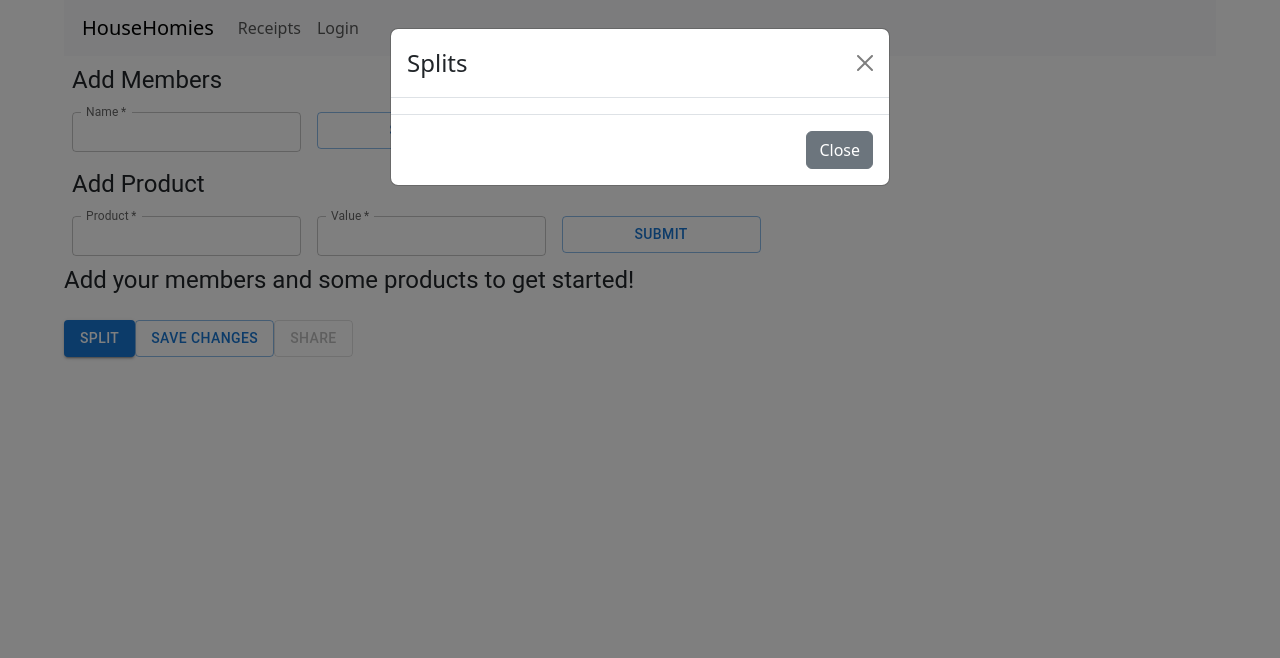
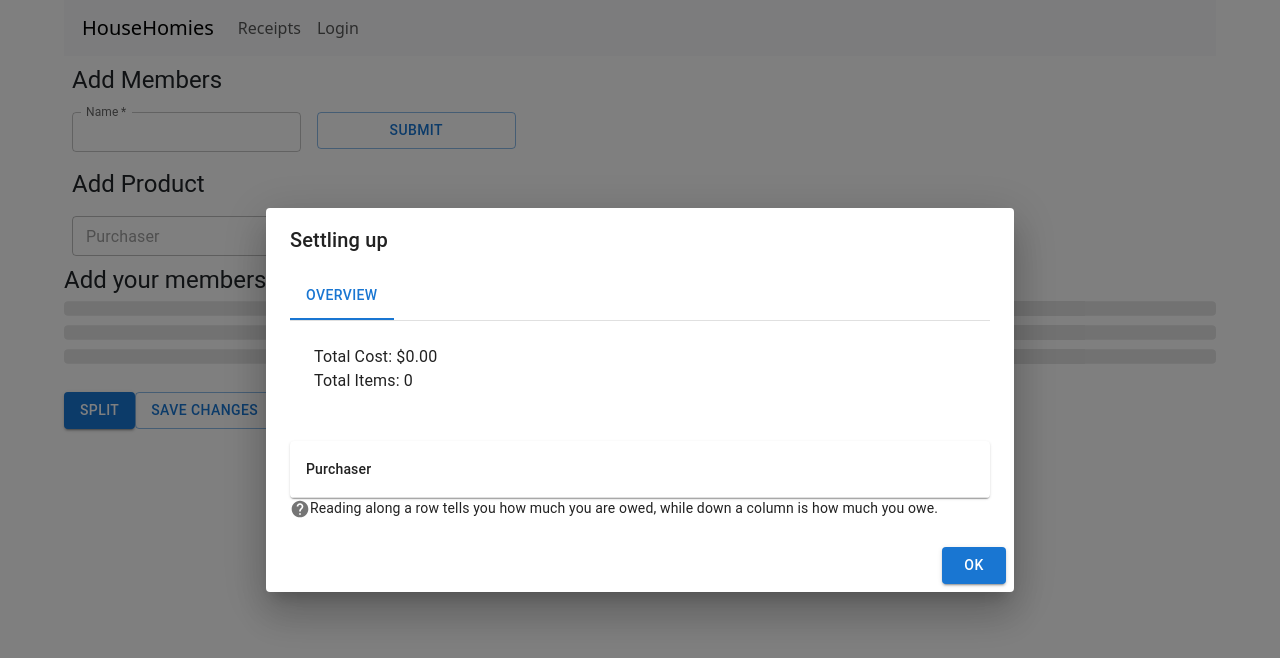
Before and after one commit to jackiehongg/house-homies, a React (Create React App) app: page / in a window 1280 px wide. Both pictures are taken after a click on the button "SPLIT". Shown: the top 658 px of the page. Built offline with nearby package versions, Linux system fonts and the light colour scheme.

Commit message:
support for multiple spenders and improved split summary

```diff
--- a/src/App.js
+++ b/src/App.js
@@ -1,15 +1,16 @@
 import { useEffect, useState } from "react";
+import Button from '@mui/material/Button';
+import Container from '@mui/material/Container';
+import axios from 'axios';
+import { v4 as uuidv4 } from 'uuid';
+import { disableReactDevTools } from '@fvilers/disable-react-devtools';
+
 import MemberForm from "./components/MemberForm";
 import ProductForm from "./components/ProductForm";
 import ProductClaim from "./components/ProductClaim";
 import NavbarMenu from './components/NavbarMenu';
 import ShareLink from './components/ShareLink';
 import Debts from './components/Debts';
-import Button from '@mui/material/Button';
-import Container from '@mui/material/Container';
-import axios from 'axios';
-import { v4 as uuidv4 } from 'uuid';
-import { disableReactDevTools } from '@fvilers/disable-react-devtools';
 
 if (process.env.NODE_ENV === 'production') disableReactDevTools()
 
@@ -36,7 +37,6 @@ function App() {
 	const URLreceiptid = URLparams.get('receiptid')
 
 	useEffect(() => {
-    console.log(URLreceiptid)
 		if (URLreceiptid) {
 			axios.get(URLreceiptid + '/receipts')
 				.then(function (response) {
@@ -58,29 +58,42 @@ function App() {
 
 	const handleSubmitMember = (e) => {
 		e.preventDefault();
-    setMembers([...members, e.target.member.value]);
-    const newCheck = {}
+		const member = (e.target.member.value).charAt(0).toUpperCase() + (e.target.member.value).slice(1)
+		setMembers([...members, member]);
+		const newCheck = {...checks}
 		for (const product of products) {
-      newCheck[e.target.member.value + product['id']] = 0
+			newCheck[member + product['id']] = 0
 		}
-    setChecks(Object.assign({}, checks, newCheck))
+		setChecks(newCheck)
 	};
 
 	const handleDeleteMember = (e, member) => {
 		e.preventDefault();
+
+		const newChecks = { ...checks }
+		for (const product of products) {
+			if (product['purchaser'] === member) {
+				for (const member of members) {
+					delete newChecks[member + product['id']]
+				}
+			} else {
+				delete newChecks[member + product['id']]
+			}
+		}
+
+		const newProducts = products.filter((product) => {return product['purchaser'] !== member})
+
 		const newMembers = [...members]
 		newMembers.splice(newMembers.indexOf(member), 1)
+
 		setMembers(newMembers)
-    const newChecks = { ...checks }
-    for (const product of products) {
-      delete newChecks[member + product['id']]
-    }
+		setProducts(newProducts)
 		setChecks(newChecks)
 	}
 
 	const handleSubmitProduct = (e) => {
 		e.preventDefault();
-    const newItem = { 'id': uuidv4(), 'label': e.target.label.value, 'value': e.target.value.value }
+		const newItem = { 'id': uuidv4(), 'label': e.target.label.value, 'value': parseFloat(e.target.value.value), 'purchaser': e.target.purchaser.value }
 		const newProducts = [...products, newItem]
 		setProducts(newProducts);
 		const newChecks = {}
@@ -91,13 +104,11 @@ function App() {
 
 	const handleDeleteProduct = (e, targetID) => {
 		e.preventDefault()
-
 		const newProducts = [...products]
 		const idx = newProducts.findIndex(({ id }) => id === targetID)
 		products.splice(idx, 1)
 
 		const newChecks = { ...checks };
-
 		for (const member of members) {
 			delete newChecks[member + targetID]
 		}
@@ -106,23 +117,39 @@ function App() {
 
 	const handleClaimSubmit = (e) => {
 		e.preventDefault();
+		// members: [m1, m2, m3, ...]
+		// products: [{id: pid, label: l1, value: v1, purchaser, m1}]
+		// checks: {m1+id: weight}
 
-    const newDebt = {};
-    for (const member of members) newDebt[member] = 0;
 
-    // For every product, calculate sum of claims on an item and determine share as value / claims * checks
+		const newDebt = {}
+
+		for (const member of members) {
+			newDebt[member] = {}
+			for (const member2 of members) {
+				newDebt[member][member2] = 0
+			}
+		}
+
 		for (const product of products) {
 			let numClaims = 0
-
 			for (const member of members) {
 				numClaims = numClaims + checks[member + product['id']]
 			}
 
 			for (const member of members) {
 				let share = product['value'] / numClaims * checks[member + product['id']]
-        if (checks[member + product['id']] > 0) newDebt[member] += share
+				if (checks[member + product['id']] > 0) {
+					newDebt[product['purchaser']][member] += share
 				}
 
+			}
+		}
+
+		for (const purchaser of Object.keys(newDebt)) {
+			for (const member of Object.keys(newDebt[purchaser])) {
+				newDebt[purchaser][member] = parseFloat(newDebt[purchaser][member].toFixed(2))
+			}
 		}
 
 		setDebt(newDebt)
@@ -130,7 +157,6 @@ function App() {
 	};
 
 	const handleSaveChanges = async (e) => {
-
 		const body = {
 			"username": user ? user['username'] : null,
 			"members": members,
@@ -170,7 +196,7 @@ function App() {
 		<Container>
 			<NavbarMenu setUser={setUser} user={user} handleLoadReceipt={handleLoadReceipt} />
 			<MemberForm members={members} debt={debt} handleSubmitMember={handleSubmitMember} handleDeleteMember={handleDeleteMember} />
-      <ProductForm handleSubmitProduct={handleSubmitProduct} />
+			<ProductForm handleSubmitProduct={handleSubmitProduct} members={members} />
 			<ProductClaim members={members} products={products} checks={checks} setChecks={setChecks} handleDeleteProduct={handleDeleteProduct} />
 
 			<br></br>
@@ -178,7 +204,7 @@ function App() {
 			<Button variant='outlined' onClick={handleSaveChanges} >Save Changes</Button>
 			<Button variant='outlined' onClick={handleShare} disabled={receiptID ? false : true}>Share</Button>
 
-      <Debts debt={debt} showDebts={showDebts} handleCloseDebts={handleCloseDebts} />
+			<Debts members={members} products={products} debt={debt} showDebts={showDebts} handleCloseDebts={handleCloseDebts} />
 			<ShareLink shareLink={shareLink} showShareLink={showShareLink} handleCloseShareLink={handleCloseShareLink} />
 		</Container>
 	);
--- a/src/components/Debts.js
+++ b/src/components/Debts.js
@@ -1,21 +1,146 @@
-import React from 'react'
-import Modal from 'react-bootstrap/Modal';
-import Button from 'react-bootstrap/Button'
+import React, { useState } from 'react';
+import Button from '@mui/material/Button';
+import Dialog from '@mui/material/Dialog';
+import DialogActions from '@mui/material/DialogActions';
+import DialogContent from '@mui/material/DialogContent';
+import DialogTitle from '@mui/material/DialogTitle';
+import Slide from '@mui/material/Slide';
+import { Typography } from '@mui/material';
+import Box from '@mui/material/Box';
+import Tabs from '@mui/material/Tabs';
+import Tab from '@mui/material/Tab';
+import Table from '@mui/material/Table';
+import TableBody from '@mui/material/TableBody';
+import TableCell from '@mui/material/TableCell';
+import TableContainer from '@mui/material/TableContainer';
+import TableHead from '@mui/material/TableHead';
+import TableRow from '@mui/material/TableRow';
+import Paper from '@mui/material/Paper';
+import HelpIcon from '@mui/icons-material/Help';
 
-export default function Debts({showDebts, debt, handleCloseDebts}) {
+const Transition = React.forwardRef(function Transition(props, ref) {
+    return <Slide direction="up" ref={ref} {...props} />;
+});
+
+function CustomTabPanel(props) {
+    const { children, value, index, ...other } = props;
+
     return (
-        <Modal debt={debt} show={showDebts} onHide={handleCloseDebts}>
-            <Modal.Header closeButton>
-                <Modal.Title>Splits</Modal.Title>
-            </Modal.Header>
-            <Modal.Body className='p-2 text-capitalize'>{Object.keys(debt).map((key, index) => (
-                <p key={index}> {key}: {Math.round(debt[key] * 100) / 100}</p>
-            ))}</Modal.Body>
-            <Modal.Footer>
-                <Button variant="secondary" onClick={handleCloseDebts}>
-                    Close
-                </Button>
-            </Modal.Footer>
-        </Modal>
+        <div
+            role="tabpanel"
+            hidden={value !== index}
+            id={`simple-tabpanel-${index}`}
+            aria-labelledby={`simple-tab-${index}`}
+            {...other}
+        >
+            {value === index && (
+                <Box sx={{ p: 3 }}>
+                    {children}
+                </Box>
+            )}
+        </div>
+    );
+}
+
+
+export default function Debts({ members, products, debt, showDebts, handleCloseDebts }) {
+    const [tab, setTab] = useState(0)
+
+    const handleChangeTab = (e, newTab) => {
+        setTab(newTab);
+    }
+
+    const calculateTotalcost = (products) => {
+        let sum = 0
+        for (const product of products) {
+            sum += product['value']
+        }
+        return sum.toFixed(2)
+    }
+
+    const calculatePaidFor = (member) => {
+        let sum = 0
+        for (const product of products) {
+            if (product['purchaser'] === member) sum += product['value']
+        }
+        return sum.toFixed(2)
+    }
+
+    const calculateOwed = (member) => {
+        let sum = 0
+        for (const buyer of Object.keys(debt[member])) {
+            if (buyer !== member) sum += debt[member][buyer]
+        }
+        return sum.toFixed(2)
+    }
+
+    const calculateSpent = (member) => {
+        let sum = 0
+        for (const purchaser of Object.keys(debt)) {
+            sum += debt[purchaser][member]
+        }
+        return sum.toFixed(2)
+
+    }
+
+
+    return (
+        <>
+            <Dialog
+                open={showDebts}
+                TransitionComponent={Transition}
+                keepMounted
+                onClose={handleCloseDebts}
+                aria-describedby="alert-dialog-slide-description"
+                maxWidth="xl"
+            >
+                <DialogTitle>Settling up</DialogTitle>
+                <DialogContent>
+                    <Box sx={{ width: '100%' }}>
+                        <Box sx={{ borderBottom: 1, borderColor: 'divider' }}>
+                            <Tabs value={tab} onChange={handleChangeTab} aria-label="basic tabs example">
+                                <Tab label="Overview" />
+                                {members.map((member) => (<Tab key={member} label={member}></Tab>))}
+                            </Tabs>
+                        </Box>
+                        <CustomTabPanel value={tab} index={0}>
+                            <Typography variant="body1">Total Cost: ${calculateTotalcost(products)}</Typography>
+                            <Typography variant="body1">Total Items: {products.length}</Typography>
+                        </CustomTabPanel>
+                        {Object.keys(debt).map((member, index) => (
+                            <CustomTabPanel key={member} value={tab} index={index + 1}>
+                                <Typography variant="body1">Total Cost: ${calculateTotalcost(products)}</Typography>
+                                <Typography variant="body1">You paid for ${calculatePaidFor(member)}</Typography>
+                                <Typography variant="body1">You are owed ${calculateOwed(member)}</Typography>
+                                <Typography variant="body1">You spent ${calculateSpent(member)}</Typography>
+                            </CustomTabPanel>
+                        ))}
+                    </Box>
+                    <br></br>
+                    <TableContainer component={Paper}>
+                        <Table sx={{ minWidth: 700 }} aria-label="customized table">
+                            <TableHead>
+                                <TableRow >
+                                    <TableCell>Purchaser</TableCell>
+                                    {Object.keys(debt).map((member) => (<TableCell key={member} align="right">{member}</TableCell>))}
+                                </TableRow>
+                            </TableHead>
+                            <TableBody>
+                                {Object.keys(debt).map((purchaser) =>
+                                    <TableRow key={purchaser}>
+                                        <TableCell>{purchaser}</TableCell>
+                                        {Object.keys(debt).map((spender) => (<TableCell key={spender} align="right">{debt[purchaser][spender]}</TableCell>))}
+                                    </TableRow>)}
+                            </TableBody>
+                        </Table>
+                    </TableContainer>
+                    <Typography color='action' variant='body2'><HelpIcon color='action' fontSize='small' />Reading along a row tells you how much you are owed, while down a column is how much you owe.</Typography>
+                </DialogContent>
+                <DialogActions>
+                    <Button variant="contained" onClick={handleCloseDebts}>OK</Button>
+                </DialogActions>
+            </Dialog>
+
+        </>
     )
 }
--- a/src/components/MemberForm.js
+++ b/src/components/MemberForm.js
@@ -37,8 +37,8 @@ export default function MemberForm({ members, handleSubmitMember, handleDeleteMe
       <Box>
         <List sx={{ padding: 0 }} component={Stack} direction="row">
           {members.map((member) => (
-            <Button sx={{textTransform: 'capitalize'}}>
-              <ListItem onClick={(e) => handleDeleteMember(e, member)} key={member}>
+            <Button key={member} sx={{textTransform: 'capitalize'}}>
+              <ListItem onClick={(e) => handleDeleteMember(e, member)}>
                 <ListItemAvatar>
                   <PersonRoundedIcon>
                     <ImageIcon />
--- a/src/components/ProductClaim.js
+++ b/src/components/ProductClaim.js
@@ -8,6 +8,9 @@ import TableContainer from '@mui/material/TableContainer';
 import TableHead from '@mui/material/TableHead';
 import TableRow from '@mui/material/TableRow';
 import Typography from '@mui/material/Typography';
+import Box from '@mui/material/Box';
+import Skeleton from '@mui/material/Skeleton';
+
 
 
 export default function ProductClaim({ members, products, checks, setChecks, handleDeleteProduct }) {
@@ -43,7 +46,8 @@ export default function ProductClaim({ members, products, checks, setChecks, han
 								<TableRow>
 									<TableCell>Product</TableCell>
 									<TableCell>Value</TableCell>
-                  {members.map((member) => (<TableCell sx={{textTransform: 'capitalize'}} align='right'>{member}</TableCell>))}
+									<TableCell>Purchaser</TableCell>
+									{members.map((member) => (<TableCell key={member} align='right'>{member}</TableCell>))}
 								</TableRow>
 							</TableHead>
 							<TableBody>
@@ -51,8 +55,9 @@ export default function ProductClaim({ members, products, checks, setChecks, han
 									<StyledTableRow key={product['id']} sx={{ 'td ,th': { border: 0 }, borderBottom: 0 }}>
 										<TableCell><a href='/' style={{ 'textDecoration': 'none', 'color': 'inherit' }} onClick={(e) => handleDeleteProduct(e, product['id'])} className='p-2 text-capitalize'>{product['label']}</a></TableCell>
 										<TableCell>{product.value}</TableCell>
+										<TableCell>{product.purchaser}</TableCell>
 										{members.map((member) => (
-                      <TableCell align='right'><Checkbox key={member + product['id']} name={member + product['id']} state={checks[member + product['id']]} handleClick={handleClick} /></TableCell>
+											<TableCell key={member + product['id']} align='right'><Checkbox name={member + product['id']} state={checks[member + product['id']]} handleClick={handleClick} /></TableCell>
 										))}
 									</StyledTableRow>
 								))}
@@ -63,6 +68,11 @@ export default function ProductClaim({ members, products, checks, setChecks, han
 				:
 				<>
 					<Typography variant='h5'>Add your members and some products to get started!</Typography>
+					<Box >
+						<Skeleton />
+						<Skeleton />
+						<Skeleton />
+					</Box>
 				</>
 			}
 		</>
--- a/src/components/ProductForm.js
+++ b/src/components/ProductForm.js
@@ -1,12 +1,13 @@
 import { React, useState, useRef } from "react";
-
 import Button from '@mui/material/Button';
 import Box from '@mui/material/Box';
 import TextField from '@mui/material/TextField';
 import Typography from '@mui/material/Typography';
+import MenuItem from '@mui/material/MenuItem';
 
 
-export default function ProductForm({ handleSubmitProduct }) {
+
+export default function ProductForm({ handleSubmitProduct, members }) {
   const [label, setLabel] = useState("");
   const [value, setValue] = useState("");
 
@@ -21,8 +22,24 @@ export default function ProductForm({ handleSubmitProduct }) {
 
   return (
     <>
-      <Box component="form" onSubmit={(e) => {handleSubmit(e); inputRef.current.focus();}} sx={{ '& > :not(style)': { m: 1, width: '25ch' } }} autoComplete='off'>
+      <Box component="form" onSubmit={(e) => { handleSubmit(e); inputRef.current.focus(); }} sx={{ '& > :not(style)': { m: 1, width: '25ch' } }} autoComplete='off'>
         <Typography variant="h5" gutterBottom>Add Product</Typography>
+        <TextField
+          select
+          id="outlined-select-purchaser"
+          name="purchaser"
+          label="Purchaser"
+          size="small"
+          placeholder="None"
+          defaultValue=""
+          disabled={members.length < 1}
+        >
+          {members.map((member) => (
+            <MenuItem key={member} value={member}>
+              {member}
+            </MenuItem>
+          ))}
+        </TextField>
         <TextField
           required
           id="outlined-label"
```
Also changed, not shown: 1 other file (tests, documents, lock files or other folders). Lines whose indentation alone changed are shown as unchanged.
